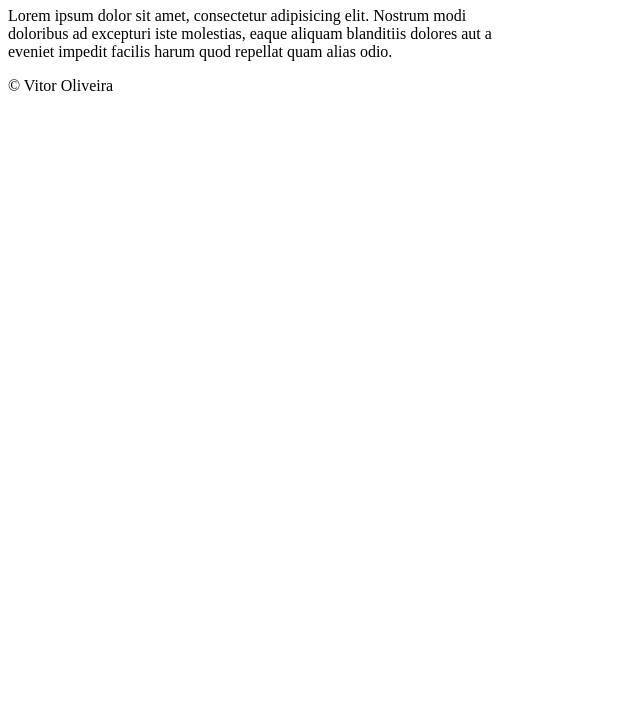
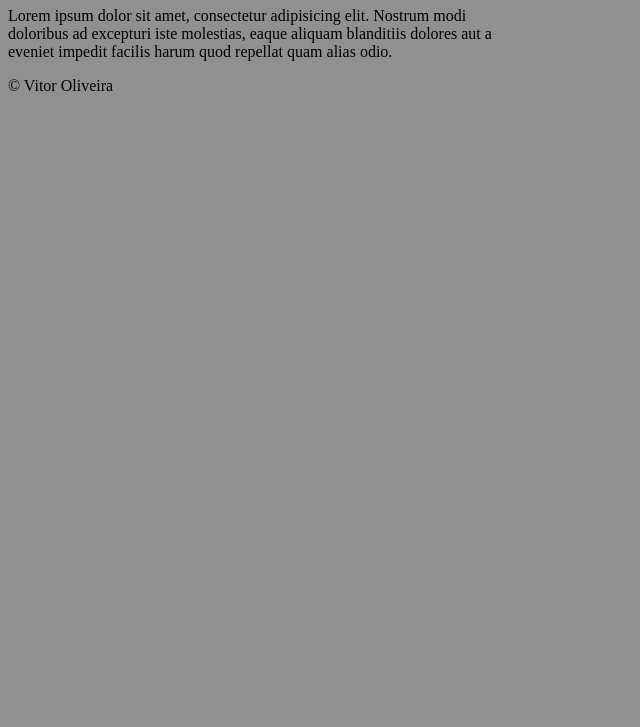
Before and after one commit to Vitor0liveira/curso-git, a plain HTML site: page index.html in a window 1280 px wide. Shown: the part 73-800 px from the top of the page, without its empty margins (0-640 px from the left). Drawn offline with Linux system fonts and the light colour scheme.

Commit message:
Inicio do design

```diff
--- /dev/null
+++ b/estilo.css
@@ -0,0 +1,3 @@
+body{
+	background-color: #909090;
+}
--- a/index.html
+++ b/index.html
@@ -1,7 +1,7 @@
 <!DOCTYPE html>
 <html>
 	<head>
-
+		<link rel="stylesheet" href="estilo.css">
 	</head>
 	<body>
 		<h1>Projeto Git Curso Alura</h1>
```
